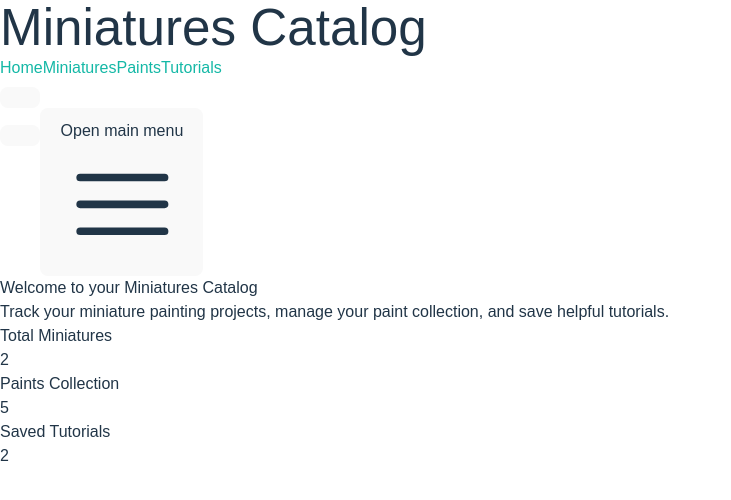
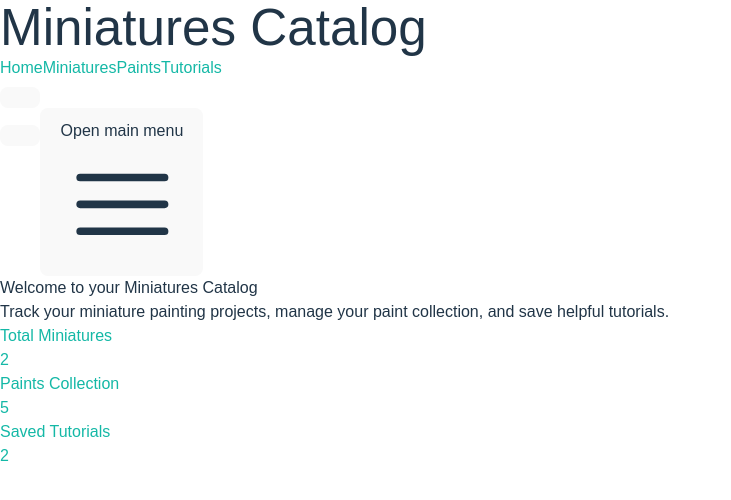
Before and after one commit to stujmar/miniatures, a Vue app: page /home in a window 1280 px wide. Shown: the top 500 px of the page, without its empty margins (0-731 px from the left). Built offline with nearby package versions, Linux system fonts and the light colour scheme; a web font is replaced by a local one.

Commit message:
added link to home cards

```diff
--- a/src/style.css
+++ b/src/style.css
@@ -16,7 +16,7 @@
   }
 
   .input {
-    @apply w-full px-3 py-2 border border-gray-300 rounded-md focus:outline-none focus:ring-2 focus:ring-teal-500;
+    @apply w-full px-3 py-2 border bg-gray-800 border-gray-300 rounded-md focus:outline-none focus:ring-2 focus:ring-teal-500;
   }
 
   /* Custom select styling */
@@ -39,7 +39,6 @@
 }
 
 :root {
-  /* font-family: system-ui, Avenir, Helvetica, Arial, sans-serif; */
   line-height: 1.5;
   font-weight: 400;
   color-scheme: light dark;
--- a/src/views/Home.vue
+++ b/src/views/Home.vue
@@ -2,17 +2,17 @@
   <div class="space-y-6">
     <WhiteCard>
       <h2 class="text-2xl font-bold text-gray-900 font-heading">Welcome to your Miniatures Catalog</h2>
-        <p class="mt-2 text-gray-600">Track your miniature painting projects, manage your paint collection, and save
-          helpful tutorials.</p>
-      </WhiteCard>
+      <p class="mt-2 text-gray-600">Track your miniature painting projects, manage your paint collection, and save
+        helpful tutorials.</p>
+    </WhiteCard>
 
     <div class="grid grid-cols-1 gap-5 sm:grid-cols-2 lg:grid-cols-3">
-      <div v-for="stat in stats" :key="stat.name">
-        <WhiteCard>
-          <dt class="text-sm font-medium text-gray-500 truncate">{{ stat.name }}</dt>
+      <router-link v-for="stat in stats" :key="stat.name" :to="stat.route" class="group">
+        <WhiteCard class="transition-all duration-200 hover:shadow-lg hover:scale-[1.02]">
+          <dt class="text-sm font-medium text-gray-500 truncate group-hover:text-teal-600">{{ stat.name }}</dt>
           <dd class="mt-1 text-3xl font-semibold text-gray-900">{{ stat.value }}</dd>
         </WhiteCard>
-      </div>
+      </router-link>
     </div>
   </div>
 </template>
@@ -25,8 +25,8 @@ import WhiteCard from '../components/WhiteCard.vue'
 const store = useMiniatureStore()
 
 const stats = computed(() => [
-  { name: 'Total Miniatures', value: store.miniatures.length },
-  { name: 'Paints Collection', value: store.paints.length },
-  { name: 'Saved Tutorials', value: store.tutorials.length }
+  { name: 'Total Miniatures', value: store.miniatures.length, route: '/miniatures' },
+  { name: 'Paints Collection', value: store.paints.length, route: '/paints' },
+  { name: 'Saved Tutorials', value: store.tutorials.length, route: '/tutorials' }
 ])
 </script>
--- a/src/views/Miniatures.vue
+++ b/src/views/Miniatures.vue
@@ -138,7 +138,7 @@
                       <input id="tag-input" v-model="tagInput" @keydown.enter.prevent="addTag" type="text"
                         class="input pr-10" placeholder="Add tag and press Enter" aria-label="Add new tag" />
                       <button type="button" @click="addTag"
-                        class="absolute right-1 top-1/2 -translate-y-1/2 text-gray-300 hover:border-0 hover:text-gray-600 hover:bg-gray-400"
+                        class="absolute right-1 top-1/2 -translate-y-1/2 text-gray-900 hover:border-0 hover:text-gray-600 hover:bg-gray-400"
                         aria-label="Add tag">
                         <svg xmlns="http://www.w3.org/2000/svg" class="h-3 w-3" viewBox="0 0 20 20" fill="currentColor">
                           <path fill-rule="evenodd"
```
